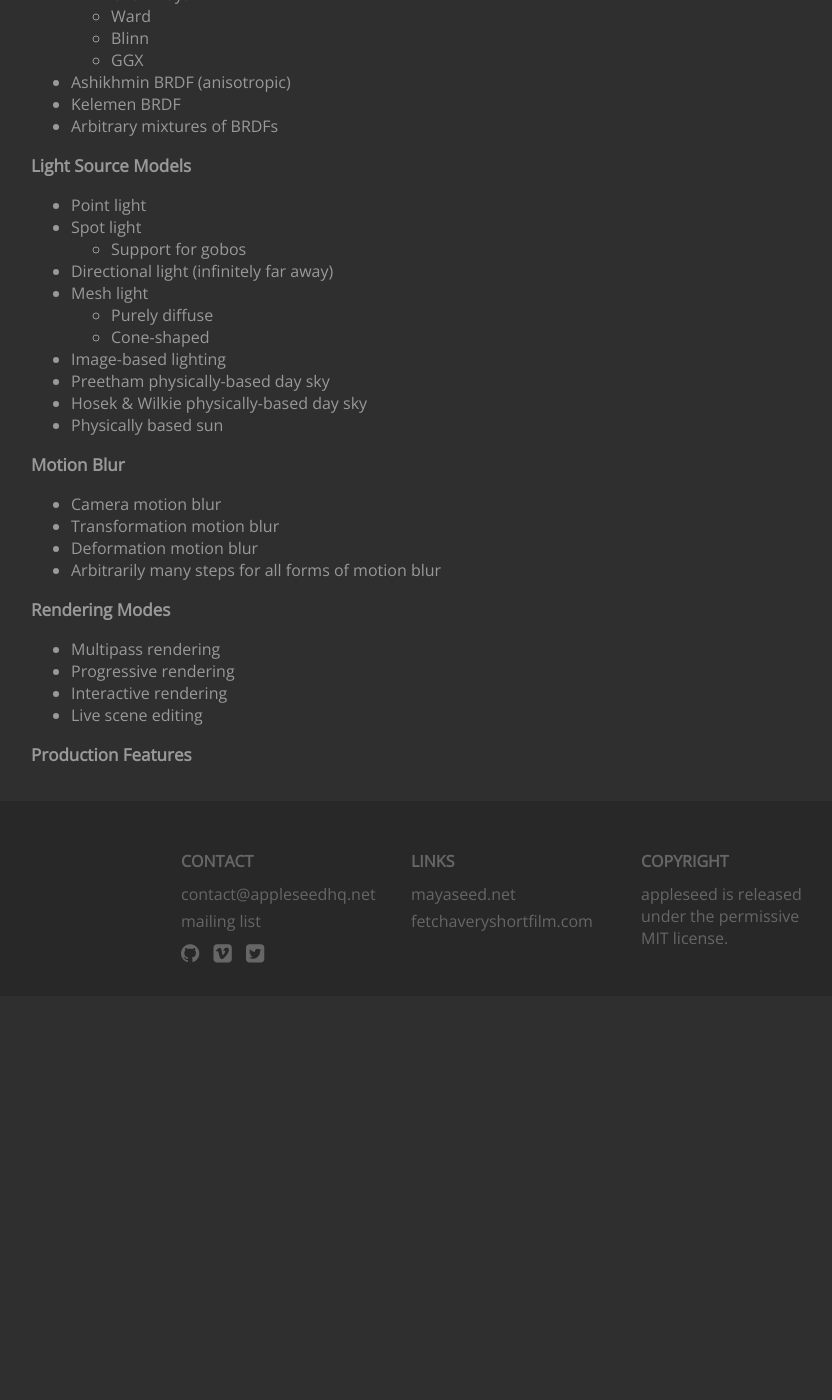
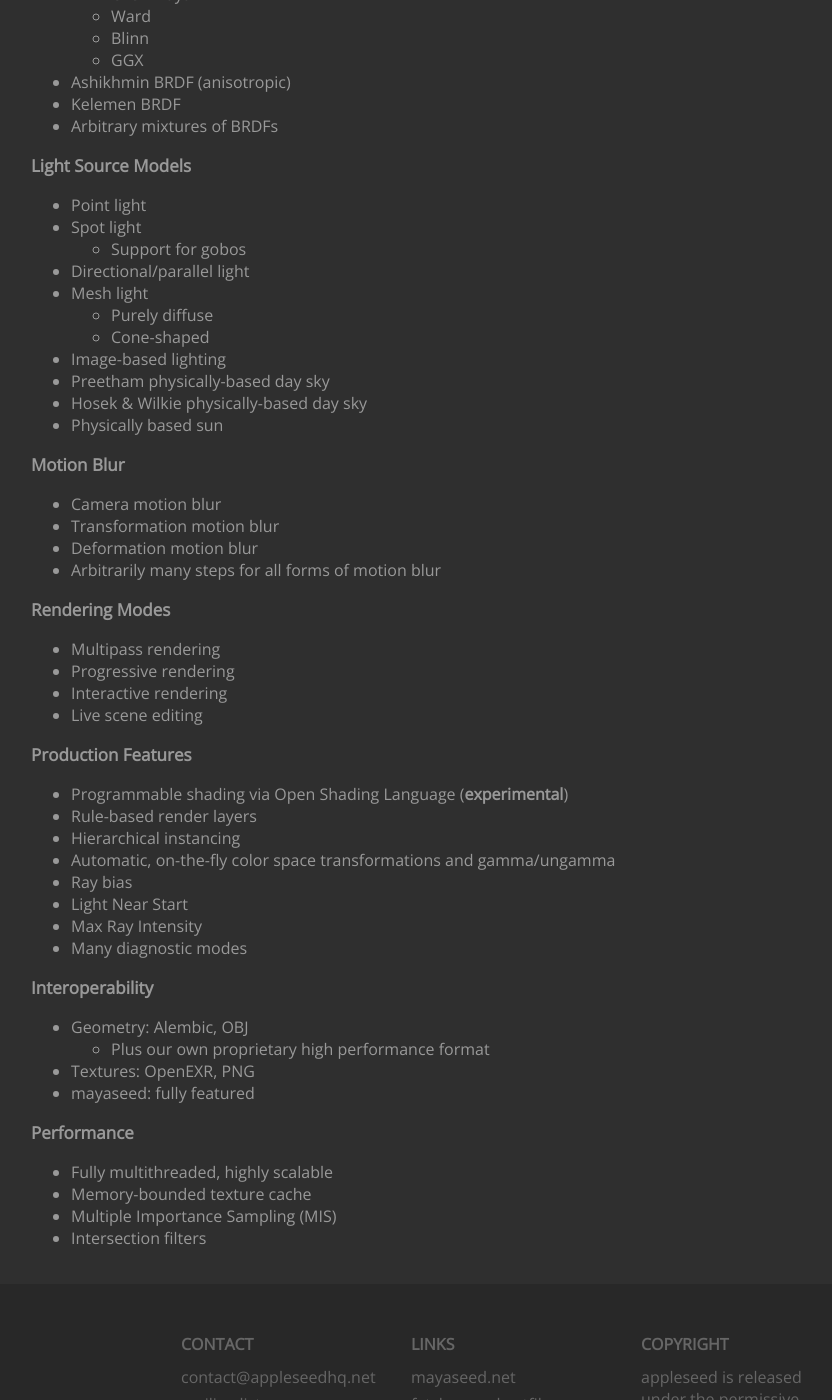
Before and after one commit to appleseedhq/appleseedhq.github.io, a Jekyll site: the page built from features.md, in a window 1280 px wide and 1400 px high, scrolled down 702 px. Shown: the whole window, without its empty margins (129-961 px from the left). Built offline with Jekyll 4.4.1, drawn with Linux system fonts in a browser that asks for light colours; nearby versions of some CDN libraries; before the commit the page ends 1698 px from its top, so only the background shows below that.

Commit message:
adding contents to the Features page.

```diff
--- a/features.md
+++ b/features.md
@@ -36,7 +36,7 @@
 * Point light
 * Spot light
   - Support for gobos
-* Directional light (infinitely far away)
+* Directional/parallel light
 * Mesh light
   - Purely diffuse
   - Cone-shaped
@@ -60,3 +60,26 @@
 * Live scene editing
 
 ### Production Features
+
+* Programmable shading via Open Shading Language (**experimental**)
+* Rule-based render layers
+* Hierarchical instancing
+* Automatic, on-the-fly color space transformations and gamma/ungamma
+* Ray bias
+* Light Near Start
+* Max Ray Intensity
+* Many diagnostic modes
+
+### Interoperability
+
+* Geometry: Alembic, OBJ
+  - Plus our own proprietary high performance format
+* Textures: OpenEXR, PNG
+* mayaseed: fully featured
+
+### Performance
+
+* Fully multithreaded, highly scalable
+* Memory-bounded texture cache
+* Multiple Importance Sampling (MIS)
+* Intersection filters
```
